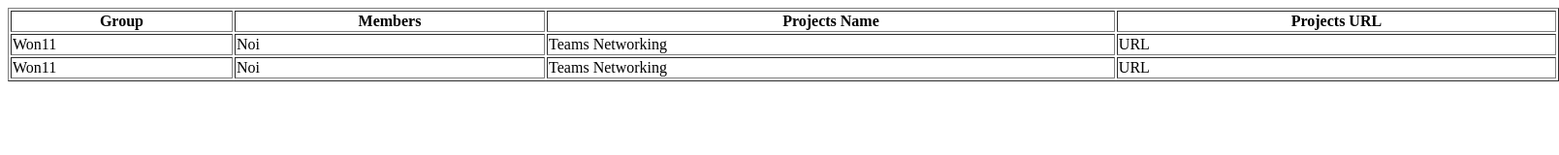
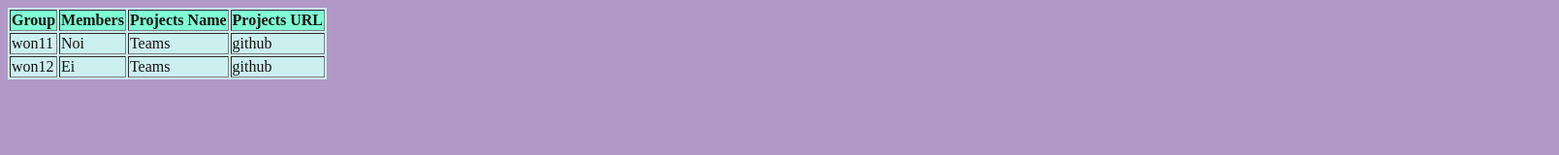
Before and after one commit to marianerema/teams-networking, a plain HTML site: page index.html in a window 1280 px wide. Shown: the whole page at 97% size, 1608 px wide, since content can reach past the window. Drawn offline with Linux system fonts and the light colour scheme.

Commit message:
load teams from js

```diff
--- a/index.html
+++ b/index.html
@@ -8,7 +8,7 @@
     <link rel="stylesheet" href="style.css" />
   </head>
   <body>
-    <table border="1">
+    <table border="1" id="teams">
       <thead>
         <tr>
           <th>Group</th>
@@ -17,22 +17,10 @@
           <th>Projects URL</th>
         </tr>
       </thead>
-      <tbody>
-        <tr>
-          <td>Won11</td>
-          <td>Noi</td>
-          <td>Teams Networking</td>
-          <td>URL</td>
-        </tr>
-      </tbody>
-      <tfoot>
-        <tr>
-          <td>Won11</td>
-          <td>Noi</td>
-          <td>Teams Networking</td>
-          <td>URL</td>
-        </tr>
-      </tfoot>
+
+      <tbody></tbody>
     </table>
+
+    <script src="index.js"></script>
   </body>
 </html>
--- /dev/null
+++ b/index.js
@@ -0,0 +1,19 @@
+fetch("teams.json")
+  .then((r) => r.json())
+  .then((teams) => {
+    displayTeams(teams);
+  });
+
+function displayTeams(teams) {
+  const teamsHTML = teams.map(
+    (team) => `
+        <tr>
+            <td>${team.promotion}</td>
+            <td>${team.members}</td>
+            <td>${team.name}</td>
+            <td>${team.url}</td>
+        </tr>   `
+  );
+
+  document.querySelector("#teams tbody").innerHTML = teamsHTML.join("");
+}
--- a/style.css
+++ b/style.css
@@ -1,3 +1,16 @@
+body {
+  background-color: rgb(177, 152, 199);
+}
+
 table {
-  width: 100pc;
+  width: 100%;
+  display: table-row;
+  color: #181414;
+  background-color: rgb(203, 239, 239);
 }
+
+thead {
+  display: table-header-group;
+  vertical-align: middle;
+  background-color: aquamarine;
+}
--- /dev/null
+++ b/teams.json
@@ -0,0 +1,14 @@
+[
+  {
+    "promotion": "won11",
+    "members": "Noi",
+    "name": "Teams",
+    "url": "github"
+  },
+  {
+    "promotion": "won12",
+    "members": "Ei",
+    "name": "Teams",
+    "url": "github"
+  }
+]
```
